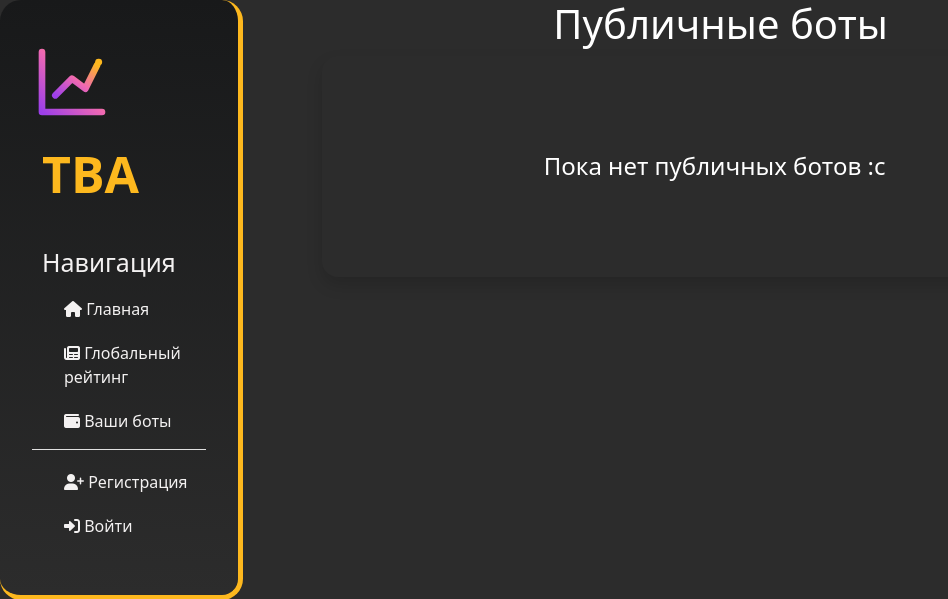
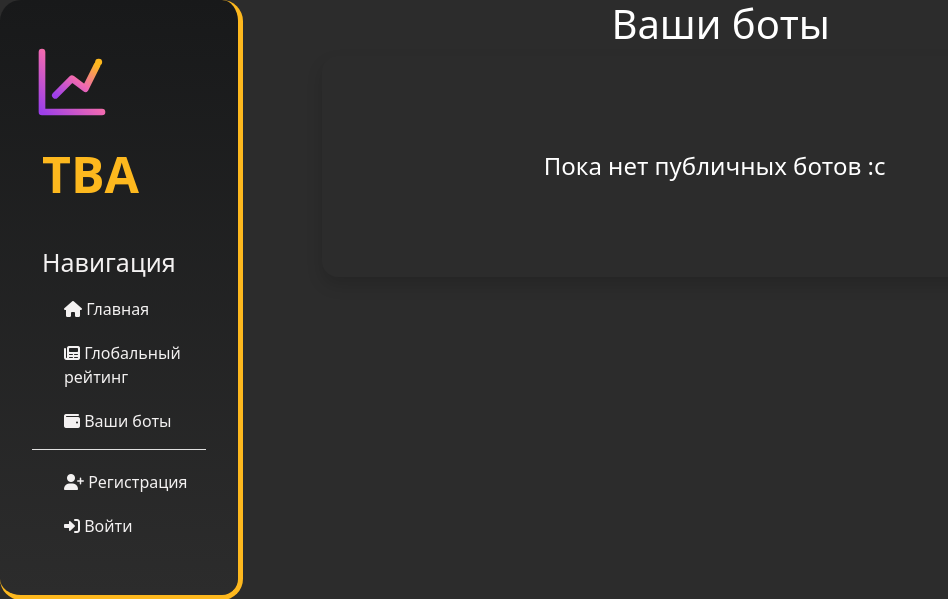
Before and after one commit to ska-19/trading_bots_arena_2, a Django app: page /bot/list/ in a window 1280 px wide. Shown: the top 599 px of the page, without its empty margins (0-948 px from the left). Run offline with Django 4.2, Linux system fonts and the light colour scheme; data comes from the database, SQL or seed files in the repository; some libraries are stand-ins or nearby versions.

Commit message:
upd bots_list

```diff
--- a/templates/bots_list.html
+++ b/templates/bots_list.html
@@ -23,7 +23,7 @@
 
 <div class="col-14 container">
   <h1 class="text-center text-white">
-    Публичные боты
+    Ваши боты
   </h1>
 
   <div class="container">
```
